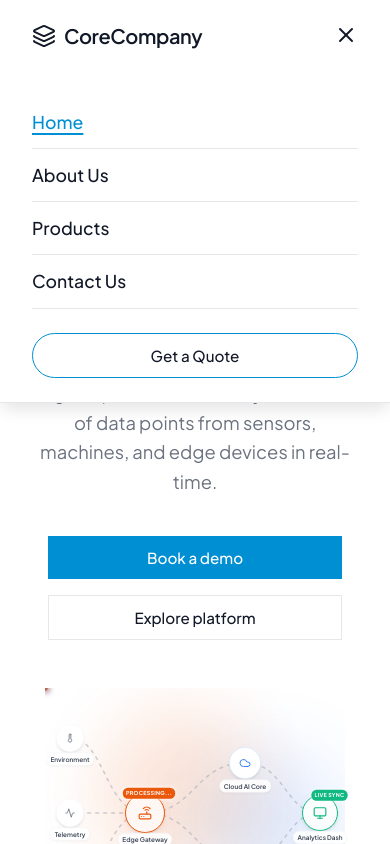
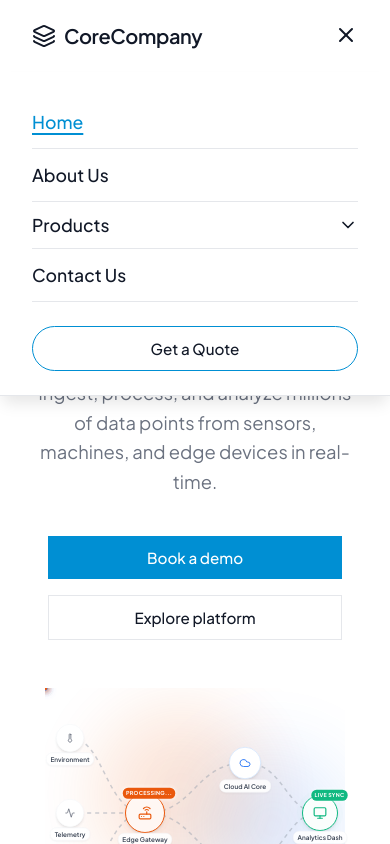
Before and after one commit to oscilink2-cyber/core-comp, a React (Vite) app: page / in a window 390 px wide. Both pictures are taken after a click on the button 346 px from the left and 36 px from the top of the page. Shown: the top 844 px of the page. Built offline with nearby package versions, Linux system fonts and the light colour scheme.

Commit message:
Fix Navbar dropdown alignment and z-index issues

```diff
--- a/src/components/Navbar.css
+++ b/src/components/Navbar.css
@@ -4,6 +4,7 @@
   background: var(--bg-color);
   border-bottom: 1px dashed #d1d5db; /* Dashed border from image */
   padding: 1.25rem 0;
+  z-index: 1000;
 }
 
 .navbar-container {
@@ -61,6 +62,37 @@
   text-underline-offset: 4px;
 }
 
+.dropdown-container {
+  position: relative;
+}
+
+.dropdown-menu {
+  position: absolute;
+  top: 100%;
+  left: 0;
+  min-width: 200px;
+  background: var(--bg-color);
+  border: 1px solid var(--border-color);
+  border-radius: 8px;
+  padding: 0.5rem 0;
+  box-shadow: 0 4px 6px -1px rgba(0, 0, 0, 0.1);
+  z-index: 100;
+  margin-top: 0.5rem;
+}
+
+.dropdown-item {
+  display: block;
+  padding: 0.75rem 1.25rem;
+  font-size: 0.95rem;
+  color: var(--text-color);
+  transition: all 0.2s ease;
+}
+
+.dropdown-item:hover {
+  background: var(--secondary-color);
+  color: var(--primary-color);
+}
+
 .nav-actions {
   display: flex;
   align-items: center;
@@ -70,6 +102,12 @@
 .mt-4 { margin-top: 1rem; }
 .mt-2 { margin-top: 0.5rem; }
 .full-width { width: 100%; }
+.w-full { width: 100%; }
+.flex-between {
+  display: flex;
+  justify-content: space-between;
+  align-items: center;
+}
 
 .mobile-menu-btn {
   display: none;
@@ -96,6 +134,13 @@
   font-weight: 500;
   color: var(--text-color);
   border-bottom: 1px solid var(--border-color);
+  text-align: left;
+}
+
+button.mobile-link {
+  display: flex;
+  justify-content: space-between;
+  align-items: center;
 }
 
 .mobile-link.active {
@@ -109,6 +154,29 @@
   border-top: none;
 }
 
+.mobile-dropdown-menu {
+  background: var(--secondary-color);
+  margin: 0 -2rem;
+  padding: 0.5rem 2rem;
+  border-bottom: 1px solid var(--border-color);
+}
+
+.mobile-dropdown-item {
+  display: block;
+  padding: 0.75rem 1rem;
+  font-size: 1rem;
+  color: var(--text-muted);
+  border-bottom: 1px dashed var(--border-color);
+}
+
+.mobile-dropdown-item:last-child {
+  border-bottom: none;
+}
+
+.mobile-dropdown-item:hover {
+  color: var(--primary-color);
+}
+
 @media (max-width: 992px) {
   .desktop-nav { display: none; }
   .mobile-menu-btn { display: block; }
--- a/src/components/Navbar.tsx
+++ b/src/components/Navbar.tsx
@@ -5,6 +5,8 @@ import './Navbar.css';
 const Navbar = () => {
   const [mobileMenuOpen, setMobileMenuOpen] = useState(false);
   const [activeLink, setActiveLink] = useState('Home');
+  const [desktopDropdownOpen, setDesktopDropdownOpen] = useState(false);
+  const [mobileDropdownOpen, setMobileDropdownOpen] = useState(false);
 
   return (
     <nav className="navbar">
@@ -19,9 +21,29 @@ const Navbar = () => {
         <div className="nav-links desktop-nav">
           <a href="#" className={`nav-link ${activeLink === 'Home' ? 'active' : ''}`} onClick={() => setActiveLink('Home')}>Home</a>
           <a href="#" className={`nav-link ${activeLink === 'About Us' ? 'active' : ''}`} onClick={() => setActiveLink('About Us')}>About Us</a>
-          <a href="#" className={`nav-link ${activeLink === 'Products' ? 'active' : ''}`} onClick={() => setActiveLink('Products')}>
-            Products <ChevronDown size={16} />
-          </a>
+          <div
+            className="dropdown-container"
+            onMouseEnter={() => setDesktopDropdownOpen(true)}
+            onMouseLeave={() => setDesktopDropdownOpen(false)}
+          >
+            <a href="#" className={`nav-link ${activeLink === 'Products' ? 'active' : ''}`} onClick={(e) => { e.preventDefault(); setActiveLink('Products'); }}>
+              Products <ChevronDown size={16} />
+            </a>
+            {desktopDropdownOpen && (
+              <div className="dropdown-menu animate-fade-in">
+                <a href="#" className="dropdown-item">GPS-Based Stop Announcement System</a>
+                <a href="#" className="dropdown-item">Neikuri Reader</a>
+                <a href="#" className="dropdown-item">Temple Time Announcement Advanced version</a>
+                <a href="#" className="dropdown-item">Smart Employee Tool</a>
+                <a href="#" className="dropdown-item">Automatic Water Level Monitor</a>
+                <a href="#" className="dropdown-item">GSM Switch for Pump</a>
+                <a href="#" className="dropdown-item">Automatic Murukku Machine</a>
+                <a href="#" className="dropdown-item">GPS Synchronized Time Display</a>
+                <a href="#" className="dropdown-item">LED Display Boards</a>
+                <a href="#" className="dropdown-item">Automatic Sanitizer</a>
+              </div>
+            )}
+          </div>
           <a href="#" className={`nav-link ${activeLink === 'Contact Us' ? 'active' : ''}`} onClick={() => setActiveLink('Contact Us')}>Contact Us</a>
         </div>
 
@@ -44,7 +66,28 @@ const Navbar = () => {
         <div className="mobile-menu animate-fade-in">
           <a href="#" className={`mobile-link ${activeLink === 'Home' ? 'active' : ''}`} onClick={() => { setActiveLink('Home'); setMobileMenuOpen(false); }}>Home</a>
           <a href="#" className={`mobile-link ${activeLink === 'About Us' ? 'active' : ''}`} onClick={() => { setActiveLink('About Us'); setMobileMenuOpen(false); }}>About Us</a>
-          <a href="#" className={`mobile-link ${activeLink === 'Products' ? 'active' : ''}`} onClick={() => { setActiveLink('Products'); setMobileMenuOpen(false); }}>Products</a>
+          <div className="mobile-dropdown-container">
+            <button
+              className={`mobile-link w-full flex-between ${activeLink === 'Products' ? 'active' : ''}`}
+              onClick={() => setMobileDropdownOpen(!mobileDropdownOpen)}
+            >
+              Products <ChevronDown size={20} className={mobileDropdownOpen ? 'rotate-180' : ''} style={{ transition: 'transform 0.3s' }} />
+            </button>
+            {mobileDropdownOpen && (
+              <div className="mobile-dropdown-menu animate-fade-in">
+                <a href="#" className="mobile-dropdown-item" onClick={() => { setActiveLink('Products'); setMobileMenuOpen(false); }}>GPS-Based Stop Announcement System</a>
+                <a href="#" className="mobile-dropdown-item" onClick={() => { setActiveLink('Products'); setMobileMenuOpen(false); }}>Neikuri Reader</a>
+                <a href="#" className="mobile-dropdown-item" onClick={() => { setActiveLink('Products'); setMobileMenuOpen(false); }}>Temple Time Announcement Advanced version</a>
+                <a href="#" className="mobile-dropdown-item" onClick={() => { setActiveLink('Products'); setMobileMenuOpen(false); }}>Smart Employee Tool</a>
+                <a href="#" className="mobile-dropdown-item" onClick={() => { setActiveLink('Products'); setMobileMenuOpen(false); }}>Automatic Water Level Monitor</a>
+                <a href="#" className="mobile-dropdown-item" onClick={() => { setActiveLink('Products'); setMobileMenuOpen(false); }}>GSM Switch for Pump</a>
+                <a href="#" className="mobile-dropdown-item" onClick={() => { setActiveLink('Products'); setMobileMenuOpen(false); }}>Automatic Murukku Machine</a>
+                <a href="#" className="mobile-dropdown-item" onClick={() => { setActiveLink('Products'); setMobileMenuOpen(false); }}>GPS Synchronized Time Display</a>
+                <a href="#" className="mobile-dropdown-item" onClick={() => { setActiveLink('Products'); setMobileMenuOpen(false); }}>LED Display Boards</a>
+                <a href="#" className="mobile-dropdown-item" onClick={() => { setActiveLink('Products'); setMobileMenuOpen(false); }}>Automatic Sanitizer</a>
+              </div>
+            )}
+          </div>
           <a href="#" className={`mobile-link ${activeLink === 'Contact Us' ? 'active' : ''}`} onClick={() => { setActiveLink('Contact Us'); setMobileMenuOpen(false); }}>Contact Us</a>
           <div className="mobile-actions mt-4">
             <button className="btn btn-outline-primary full-width mt-2">Get a Quote</button>
```
